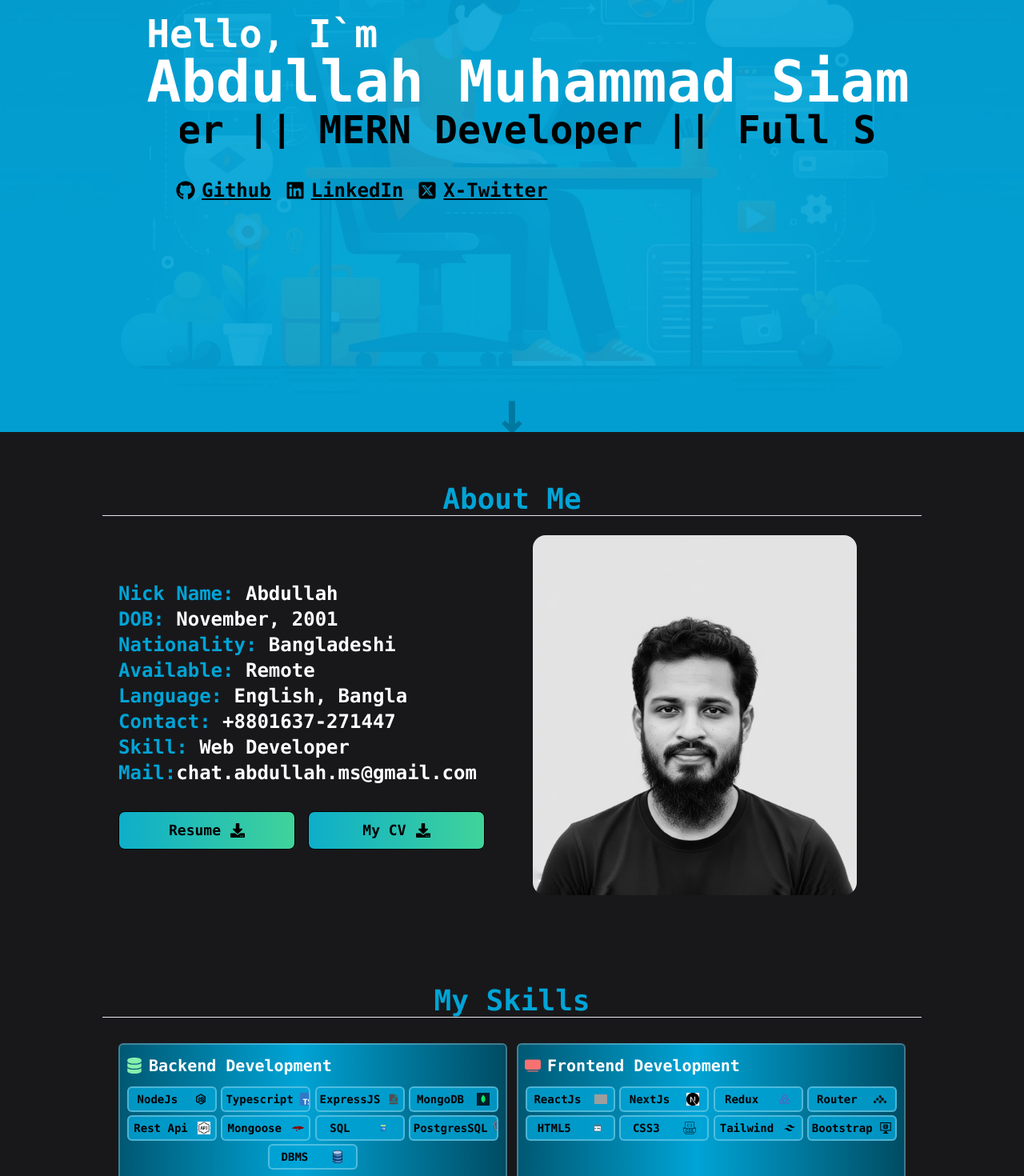
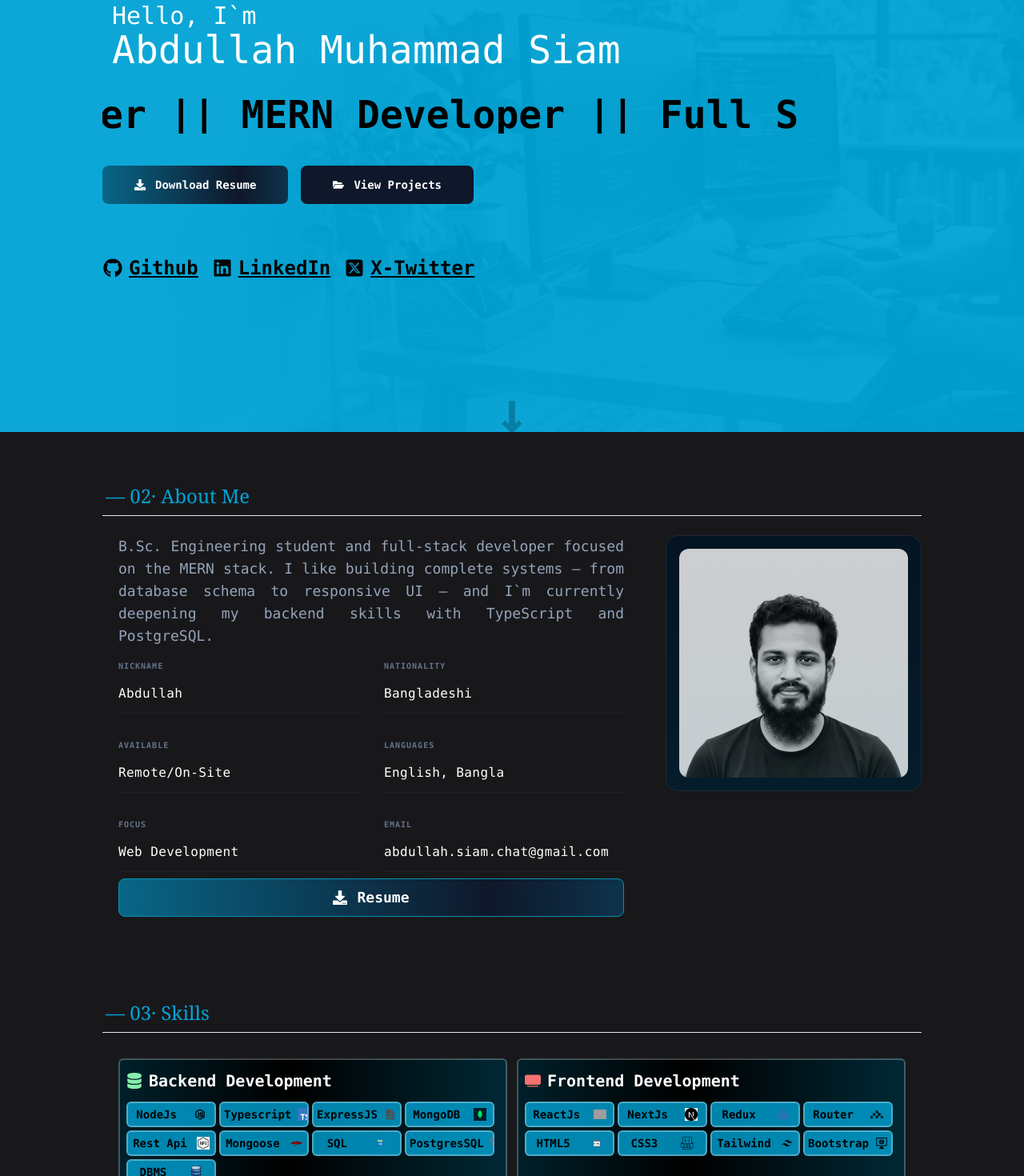
Before and after one commit to abdullahMsiam/my-portfolio-client, a React (Vite) app: page / in a window 1280 px wide. Shown: the part 260-1730 px from the top of the page at 80% size. Built offline with nearby package versions, Linux system fonts and the light colour scheme; no server answers; grey boxes are pictures that could not be loaded.

Commit message:
fixing error

```diff
--- a/src/index.css
+++ b/src/index.css
@@ -54,10 +54,14 @@
 }
 
 .animated-gradient {
-  background: linear-gradient(90deg, #00a4d6, #4cdc8f, #00a4d6);
+  background: linear-gradient(90deg, #0483a9, #0f172a, #0483a9, #0f172a);
   background-size: 300% 300%;
   animation: gradientMove 2s linear infinite;
+  color: #ffffff;
 }
+
+/* #0f172a */
+/* #00a4d6, #74d8f0, #00a4d6, #74d8f0 */
 
 @keyframes gradientSkills {
   0% {
@@ -68,7 +72,7 @@
   }
 }
 .skills-gradient {
-  background: linear-gradient(90deg, #000000, #000000, #00a4d6, #000000);
+  background: linear-gradient(90deg, #000000,#00485e, #000000,  #00485e);
   background-size: 300% 300%;
-  animation: gradientSkills 3s ease-out infinite;
+  animation: gradientSkills 2s linear infinite;
 }
--- a/src/pages/common/Qualification.jsx
+++ b/src/pages/common/Qualification.jsx
@@ -5,7 +5,7 @@ import { FaExternalLinkAlt } from "react-icons/fa";
 const Qualification = ({ item, index }) => {
     // const { credentialLink, instituteName, major, place, skills, status, type } = course;
     return (
-        <div key={index} className="relative pl-8 group">
+        <div key={index} className="relative p-4 group">
             {/* Timeline Node / Circle */}
             <div className="absolute -left-[9px] top-1.5 w-4 h-4 rounded-full bg-[#030d16] border-2 border-cyan-400 shadow-[0_0_8px_rgba(34,211,238,0.6)] z-10" />
 
--- a/src/pages/home/About.jsx
+++ b/src/pages/home/About.jsx
@@ -29,32 +29,85 @@ const About = () => {
         logOut();
         alert('something went wrong');
     };
+
+
+
+    const profileInfo = [
+        { label: 'NICKNAME', value: 'Abdullah' },
+        { label: 'NATIONALITY', value: 'Bangladeshi' },
+        { label: 'AVAILABLE', value: 'Remote/On-Site' },
+        { label: 'LANGUAGES', value: 'English, Bangla' },
+        { label: 'FOCUS', value: 'Web Development' },
+        { label: 'EMAIL', value: 'abdullah.siam.chat@gmail.com' },
+    ];
+
     return (
-        <div className="bg-zinc-900" id='about'>
+        <div className="bg-zinc-900 -mb-2" id='about'>
             <div className="max-w-5xl mx-auto">
-                <h1 className="text-center pt-16 font-bold text-4xl text-[#00a4d6]">{user ? <a href='/dashboard' >About</a> : <button>About</button>} <button onClick={!user ? (() => handleGoogleLogin()) : (() => handleLogOut())}>Me</button> </h1>
+                <h1 className="font-serif pt-16 pb-2 ps-1 text-lg md:text-2xl text-[#00a4d6]">{user ? <a href='/dashboard' >— 02· About</a> : <button>— 02· About</button>} <button onClick={!user ? (() => handleGoogleLogin()) : (() => handleLogOut())}>Me</button> </h1>
                 <hr className="pb-2" />
-                <div className="text-white text-xl md:text-2xl flex flex-col-reverse md:flex-row justify-center items-center gap-8 mt-4 pb-12 mx-auto">
-                    <div className='w-full px-4 md:px-1 md:ms-4'>
-                        <ol>
-                            <li className='font-semibold'> <span className='text-[#00a4d6]'>Nick Name:</span> Abdullah</li>
-                            <li className='font-semibold'> <span className='text-[#00a4d6]'>DOB:</span> November, 2001</li>
-                            <li className='font-semibold'> <span className='text-[#00a4d6]'>Nationality:</span> Bangladeshi</li>
-                            <li className='font-semibold'> <span className='text-[#00a4d6]'>Available:</span> Remote</li>
-                            <li className='font-semibold'> <span className='text-[#00a4d6]'>Language:</span> English, Bangla</li>
-                            <li className='font-semibold'> <span className='text-[#00a4d6]'>Contact:</span> +8801637-271447</li>
-                            <li className='font-semibold'> <span className='text-[#00a4d6]'>Skill:</span> Web Developer</li>
-                            <li className='font-semibold text-wrap text-lg md:text-2xl'> <span className='text-[#00a4d6]'>Mail:</span>chat.abdullah.ms@gmail.com</li>
-                        </ol>
-                        <div className='mt-8 flex gap-4 w-11/12'>
-                            <button onClick={() => handleDownload()} className=' animated-gradient w-1/2 btn btn-outline bg-[#00a4d6] text-lg text-black flex items-center gap-3'>Resume <FaDownload /></button>
-                            <button onClick={() => handleDownload()} className=' animated-gradient w-1/2 btn btn-outline bg-[#00a4d6] text-lg text-black flex items-center gap-3'>My CV <FaDownload /></button>
+                <div className="text-white text-xl md:text-2xl flex flex-col-reverse md:flex-row justify-center
+                 gap-8 mt-4 pb-12 mx-auto
+                max-w-5xl w-full lg:gap-12 items-start
+                ">
+                    <div className='flex-1 w-full px-4 md:px-1 md:ms-4'>
+                        <div className="">
+                            {/* Bio Paragraph */}
+                            <p className="text-slate-400 text-base md:text-lg leading-relaxed font-normal max-w-3xl text-justify">
+                                B.Sc. Engineering student and full-stack developer focused on the MERN stack.
+                                I like building complete systems — from database schema to responsive UI —
+                                and I`m currently deepening my backend skills with TypeScript and PostgreSQL.
+                            </p>
+
+                            {/* Info Details Grid */}
+                            <div className="grid grid-cols-1 sm:grid-cols-2 gap-x-8 gap-y-6 pt-2">
+                                {profileInfo.map((info, index) => (
+                                    <div
+                                        key={index}
+                                        className="border-b border-slate-800/70 pb-3 flex flex-col justify-end min-h-[60px]"
+                                    >
+                                        <span className="text-[10px] font-bold tracking-widest text-slate-500 uppercase mb-1.5">
+                                            {info.label}
+                                        </span>
+                                        <span className="text-white text-sm sm:text-base font-medium tracking-wide">
+                                            {info.label === 'EMAIL' ? (
+                                                <a
+                                                    href={`https://mail.google.com/mail/?view=cm&fs=1&to=${info.value}`}
+                                                    target="_blank"
+                                                    rel="noopener noreferrer"
+                                                    className="hover:text-cyan-400 transition-colors duration-200 break-all"
+                                                >
+                                                    {info.value}
+                                                </a>
+                                            ) : (
+                                                info.value
+                                            )}
+                                        </span>
+                                    </div>
+                                ))}
+                            </div>
+                        </div>
+                        <div className='mt-2 flex gap-4'>
+                            <button onClick={() => handleDownload()} className=' animated-gradient w-full btn btn-sm md:btn-md btn-outline border-cyan-600 bg-[#00a4d6] text-md md:text-lg flex items-center gap-3
+                            hover:shadow hover:shadow-black'> <FaDownload /> Resume</button>
                         </div>
 
                     </div>
-                    <div className='w-full'>
-                        {/* <img className=' w-5/6 pb-5 pe-5 border-r-8 border-b-8 border-[#00a4d6] mx-auto border-dashed rounded-2xl' src="https://i.ibb.co.com/y0CsbbZ/my-img.jpg" alt="" /> */}
-                        <img className='w-5/6 rounded-2xl' src={myImage} alt="Abdullah" />
+                    <div className="w-full md:max-w-80">
+                        <div className="w-full aspect-square rounded-2xl border border-slate-800 bg-[#051422] flex items-center justify-center p-4 relative overflow-hidden group hover:border-slate-700 transition-colors duration-300">
+                            {/* Replace the src path below with your actual image file */}
+                            <img
+                                src={myImage}
+                                alt="Profile"
+                                className="w-full h-full object-cover rounded-xl opacity-90 group-hover:opacity-100 transition-opacity duration-300"
+                                onError={(e) => {
+                                    // Hides the broken icon fallback gracefully if image fails to load
+                                    e.target.style.display = 'none';
+                                }}
+                            />
+                            {/* Subtle background glow effect */}
+                            <div className="absolute inset-0 bg-gradient-to-t from-cyan-500/5 to-transparent pointer-events-none" />
+                        </div>
                     </div>
                 </div>
             </div>
--- a/src/pages/home/Banner.jsx
+++ b/src/pages/home/Banner.jsx
@@ -1,37 +1,71 @@
 
 import { Link } from 'react-router-dom';
-import banner from '../../assets/banner/Designer.jpeg'
+// import banner from '../../assets/banner/Designer.jpeg'
+import banner from '../../assets/images/banner.png';
 import Beeping from '../common/Beeping';
-import { FaGithub, FaLinkedin } from 'react-icons/fa';
+import { FaDownload, FaFolderOpen, FaGithub, FaLinkedin } from 'react-icons/fa';
 import { FaSquareXTwitter } from 'react-icons/fa6';
 
 const Banner = () => {
+
+    const handleDownload = () => {
+        const pdfUrl = "https://ams-porfolio.vercel.app/Abdullah-Muhammad-Siam-React.pdf";
+        const link = document.createElement("a");
+        link.href = pdfUrl;
+        link.setAttribute("download", "abdullah_muhammad_siam_resume.pdf"); // Set the filename for download.
+        document.body.appendChild(link);
+        link.click();
+        document.body.removeChild(link); // Clean up the DOM.
+    };
+
     return (
         <div id='top' className="h-screen bg-cover bg-center " style={{ backgroundImage: `url(${banner})` }}>
-            <div className='bg-[#00a4d6] h-screen bg-opacity-90 flex flex-col justify-center items-center'>
-                <h1 className='text-white text-4xl md:text-5xl font-bold ms-10'>Hello,  I`m <br /> <span className='text-white text-6xl md:text-7xl'>Abdullah Muhammad Siam</span></h1>
-                <div className="ms-10 mb-7 flex items-center max-w-[280px] md:max-w-[870px] space-x-4 text-3xl md:text-5xl font-bold overflow-hidden">
-                    <div className=" text-black animate-scroll flex space-x-8">
+            <div className='bg-[#00a4d6]/95 h-screen'>
+                <div className="max-w-5xl mx-auto h-full flex flex-col justify-center md:gap-4 ">
+                    <h1 className='ms-2 md:ms-0 my-2  bg-green-200/20 text-black border-2 border-slate-700 rounded-full backdrop-blur-3xl w-fit px-5 py-0.5 inline-flex items-center gap-3 shadow-lg'>
+                        <span className="relative flex h-3 w-3">
+                            <span className="animate-ping absolute inline-flex h-full w-full rounded-full bg-emerald-700 opacity-75"></span>
+                            <span className="relative inline-flex rounded-full h-3 w-3 bg-green-700"></span>
+                        </span>
+                        <span className='text-sm md:text-lg font-semibold'>
+                            Open to new opportunities
+                        </span>
+                    </h1>
+                    <h1 className='text-white ms-3 text-xl md:text-3xl font-thin mt-3'>Hello,  I`m <br /> <span className='text-white text-3xl md:text-5xl'>Abdullah Muhammad Siam</span></h1>
+                    <div className="mt-4 flex items-center max-w-[280px] md:max-w-[870px] space-x-4 text-3xl md:text-5xl font-bold overflow-hidden
+                    "
+                    style={{ transform: 'translate3d(0, 0, 0)', backfaceVisibility: 'hidden' }}>
+                        <div className=" text-black animate-scroll flex space-x-8 ">
                             <span>Web Developer  ||</span>
                             <span>MERN Developer || </span>
                             <span>Full Stack Developer</span>
                         </div>
                     </div>
+                    <div className='mt-6 flex flex-col md:flex-row gap-4 w-11/12 mx-auto md:mx-0'>
+                        <button onClick={() => handleDownload()} className=' animated-gradient btn btn-outline border-none bg-[#00a4d6] text-md md:px-10 text-black hover:shadow-lg hover:shadow-black flex items-center gap-3'>
+                            <FaDownload />Download Resume
+                        </button>
+                        <Link to={"/projects"} className='btn btn-md btn-outline rounded-lg border-none text-md md:px-10 bg-slate-900 text-white hover:shadow-lg hover:shadow-black flex items-center gap-3'>
+                            <FaFolderOpen /> View Projects
+                        </Link>
+                    </div>
                     {/* <h1 className='text-black font-semibold text-3xl max-w-80 md:max-w-[870px] w-full ms-7 mt-8'>Find Me</h1> */}
-                <div className='max-w-72 md:max-w-[870px] flex justify-evenly md:justify-start md:gap-4 w-full md:ms-7'>
+                    <div className='mt-10 max-w-72 md:max-w-[870px] flex justify-evenly md:justify-start md:gap-4 w-full'>
                         <div>
-                        <Link to={"https://github.com/abdullahMsiam"} target='_blank' className='btn btn-link p-0 text-3xl md:text-2xl text-black'> <FaGithub /> <span className='hidden md:block'>Github</span> </Link>
+                            <Link to={"https://github.com/abdullahMsiam"} target='_blank' className='btn btn-link p-0 text-3xl md:text-2xl text-black hover:text-green-950 hover:-translate-y-1'> <FaGithub /> <span className='hidden md:block'>Github</span> </Link>
                         </div>
                         <div>
-                        <Link to={"https://www.linkedin.com/in/abdullah-muhammad-siam"} target='_blank' className=' btn btn-link p-0 text-3xl md:text-2xl text-black'> <FaLinkedin /> <span className='hidden md:block'>LinkedIn</span> </Link>
+                            <Link to={"https://www.linkedin.com/in/abdullah-muhammad-siam"} target='_blank' className=' btn btn-link p-0 text-3xl md:text-2xl text-black hover:text-green-950 hover:-translate-y-1'> <FaLinkedin /> <span className='hidden md:block'>LinkedIn</span> </Link>
                         </div>
                         <div>
-                        <Link to={"https://x.com/Abdullah_M_Siam"} target='_blank' className='btn btn-link p-0 text-3xl md:text-2xl text-black'> <FaSquareXTwitter /> <span className='hidden md:block'>X-Twitter</span> </Link>
+                            <Link to={"https://x.com/Abdullah_M_Siam"} target='_blank' className='btn btn-link p-0 text-3xl md:text-2xl text-black hover:text-green-950 hover:-translate-y-1'> <FaSquareXTwitter /> <span className='hidden md:block'>X-Twitter</span> </Link>
                         </div>
 
                     </div>
-                <div className='absolute bottom-3'>
+
+                    <div className=' absolute bottom-5 left-0 w-full h-16 '>
                         <Beeping />
+                    </div>
                 </div>
             </div>
         </div>
--- a/src/pages/home/Blogs.jsx
+++ b/src/pages/home/Blogs.jsx
@@ -2,6 +2,7 @@ import { Link } from "react-router-dom";
 import BlogCard from "../common/BlogCard";
 import { useEffect, useState } from "react";
 import Loader from "../common/loader/Loader";
+import {  FaBlogger } from "react-icons/fa";
 
 const Blogs = () => {
     const [blogs, setBlogs] = useState([]);
@@ -22,7 +23,7 @@ const Blogs = () => {
             {
                 loading ? <Loader /> :
                     <div className="max-w-5xl mx-auto">
-                        <h1 className="text-center pt-16 font-bold text-4xl text-[#00a4d6]">Blogs</h1>
+                <h1 className="font-serif pt-16 pb-2 ps-1 text-lg md:text-2xl text-[#00a4d6]">— 06· Blogs</h1>
                         <hr className="pb-2" />
                         <div className="mx-5">
                             <div className="grid grid-cols-1 md:grid-cols-3 gap-3 mt-6">
@@ -33,8 +34,9 @@ const Blogs = () => {
                                 }
                             </div>
                             <div className="mx-auto mt-6 flex justify-center">
-
-                                <Link to={"/blogs"} className="animated-gradient w-1/2 md:w-4/12 btn btn-outline bg-[#00a4d6] text-lg text-black">All Blogs</Link>
+                                <Link to={"/blogs"} className="animated-gradient w-1/2 md:w-4/12 btn btn-sm md:btn-md btn-outline border-cyan-600 text-md md:text-lg hover:shadow hover:shadow-black">
+                                <FaBlogger/>
+                                All Blogs</Link>
                             </div>
                         </div>
                     </div>
--- a/src/pages/home/Projects.jsx
+++ b/src/pages/home/Projects.jsx
@@ -2,6 +2,7 @@ import { useEffect, useState } from "react";
 import SngProject from "../common/SngProject";
 import { Link } from "react-router-dom";
 import Loader from "../common/loader/Loader";
+import { FaFolderOpen } from "react-icons/fa6";
 
 
 
@@ -21,12 +22,12 @@ const Projects = () => {
     }, [])
 
     return (
-        <div className="bg-zinc-900 text-white " id='projects'>
+        <div className="bg-zinc-900 text-white -mb-2" id='projects'>
 
             {
                 loading ? <Loader /> :
                     <div className="max-w-5xl mx-auto">
-                        <h1 className="text-center pt-16 font-bold text-4xl text-[#00a4d6]">Projects</h1>
+                <h1 className="font-serif pt-16 pb-2 ps-1 text-lg md:text-2xl text-[#00a4d6]">— 04· Projects</h1>
                         <hr className="pb-2" />
                         <div>
                             <div className="grid grid-cols-1 gap-6 mt-6">
@@ -40,7 +41,8 @@ const Projects = () => {
 
                             </div>
                             <div className="mx-auto mt-6 flex justify-center">
-                                <button className="animated-gradient w-1/2 md:w-4/12 btn btn-outline bg-[#00a4d6] text-lg text-black"> <Link to={"/projects"}>All Projects</Link> </button>
+                                <button className="animated-gradient w-5/6 md:w-4/12 btn btn-sm md:btn-md btn-outline text-md md:text-lg border-cyan-600 hover:shadow hover:shadow-black"> <Link className="flex items-center gap-2" to={"/projects"}>
+                                <FaFolderOpen/> All Projects</Link> </button>
                             </div>
                         </div>
                     </div>
--- a/src/pages/home/Skills.jsx
+++ b/src/pages/home/Skills.jsx
@@ -29,9 +29,9 @@ import { BsTvFill } from 'react-icons/bs'
 
 const Skills = () => {
     return (
-        <div className="bg-zinc-900 pb-2 text-white" id='skills'>
+        <div className="bg-zinc-900 pb-2 -mb-2 text-white" id='skills'>
             <div className="max-w-5xl mx-auto">
-                <h1 className="text-center pt-16 font-bold text-4xl text-[#00a4d6]">My Skills</h1>
+                <h1 className="font-serif pt-16 pb-2 ps-1 text-lg md:text-2xl text-[#00a4d6]">— 03· Skills</h1>
                 <hr className="pb-2" />
                 {/* Main content */}
                 <div className="mt-6 mx-5">
@@ -39,7 +39,7 @@ const Skills = () => {
                         {/* skill */}
                         <div className="border-2 border-white border-opacity-25 p-2 py-3 skills-gradient mb-1 rounded-md">
                             <h1 className="text-xl font-bold flex items-center gap-2 mb-3"><FaDatabase className='text-green-300' /> Backend Development</h1>
-                            <div className='flex flex-wrap gap-1 justify-evenly'>
+                            <div className='flex flex-wrap gap-1 justify-evenly md:justify-normal'>
                                 <ShowBtn img={nodeJs} title='NodeJs' />
                                 <ShowBtn img={typescript} title={'Typescript'} />
                                 <ShowBtn img={javaScript} title={'ExpressJS'} />
@@ -54,7 +54,7 @@ const Skills = () => {
                         {/* skill */}
                         <div className="border-2 border-white border-opacity-25 p-2 py-3 skills-gradient mb-1 rounded-md">
                             <h1 className="text-xl font-bold flex items-center gap-2 mb-3"><BsTvFill className='text-red-400' />Frontend Development</h1>
-                            <div className='flex flex-wrap gap-1 justify-evenly'>
+                            <div className='flex flex-wrap gap-1 justify-evenly md:justify-normal'>
                                 <ShowBtn img={react} title='ReactJs' />
                                 <ShowBtn img={nextJs} title='NextJs' />
                                 <ShowBtn img={redux} title={'Redux'} />
@@ -77,7 +77,7 @@ const Skills = () => {
                         {/* skill */}
                         <div className="border-2 border-white border-opacity-25 p-2 py-3 skills-gradient mb-1 rounded-md">
                             <h1 className="text-xl font-bold flex items-center gap-2 mb-3"><FaTools className='text-yellow-400' />Tools and Tech</h1>
-                            <div className='flex flex-wrap gap-1 justify-evenly'>
+                            <div className='flex flex-wrap gap-1 justify-evenly md:justify-normal'>
                                 <ShowBtn img={github} title='Github' />
                                 <ShowBtn img={vercel} title='Vercel' />
                                 <ShowBtn img={figma} title='Figma' />
```
Also changed, not shown: src/pages/common/SngProject.jsx (+5 -5 lines), src/pages/home/Qualifications.jsx (+5 -5 lines), public/IMG_20260711_181746.png (added), src/assets/images/banner.png (added). Lines whose indentation alone changed are shown as unchanged.
